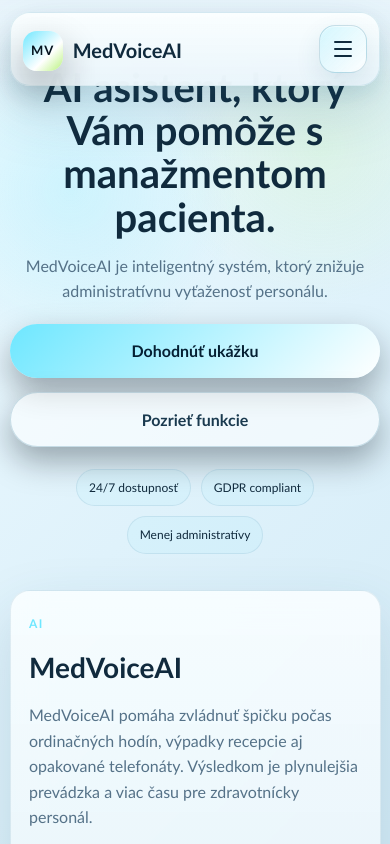
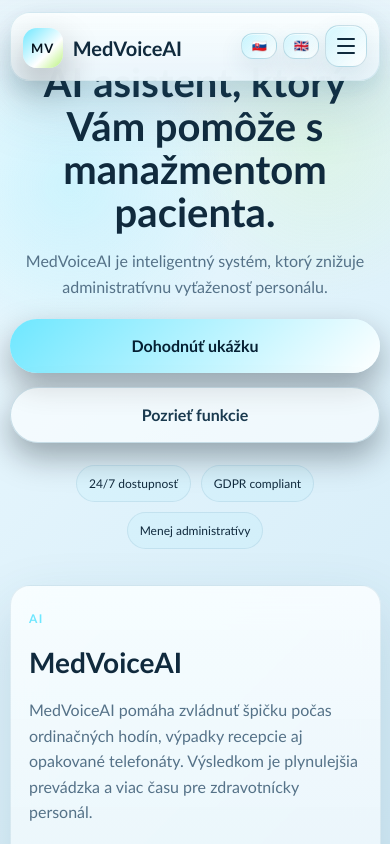
Before and after one commit to MRKS1/med-voice, a React (Vite) app: page / in a window 390 px wide. Shown: the top 844 px of the page. Built offline with nearby package versions, Linux system fonts and the light colour scheme.

Commit message:
Compact mobile header controls

```diff
--- a/public/style.css
+++ b/public/style.css
@@ -136,6 +136,13 @@
   display: flex;
   align-items: center;
   gap: 18px;
+}
+
+.nav-controls {
+  display: flex;
+  align-items: center;
+  gap: 10px;
+  margin-left: auto;
 }
 
 nav ul {
@@ -847,6 +854,11 @@
     justify-content: center;
   }
 
+  .nav-controls {
+    width: 100%;
+    justify-content: center;
+  }
+
   .brand {
     width: 100%;
     justify-content: center;
@@ -888,11 +900,6 @@
   .language-switcher a {
     font-size: 14px;
     padding: 9px 12px;
-  }
-
-  .language-switcher {
-    width: 100%;
-    justify-content: center;
   }
 
   .hero {
@@ -1002,7 +1009,7 @@
   }
 }
 
-@media (max-width: 760px) {
+@media (max-width: 900px) {
   header {
     padding-top: 12px;
   }
@@ -1040,15 +1047,24 @@
     flex: 0 0 auto;
   }
 
+  .nav-controls {
+    position: absolute;
+    top: 0;
+    right: 0;
+    width: auto;
+    justify-content: flex-end;
+    gap: 8px;
+  }
+
   .nav-right {
     display: none;
     width: 100%;
     flex: 1 1 100%;
     flex-direction: column;
     align-items: stretch;
-    gap: 12px;
-    padding-top: 14px;
-    margin-top: 2px;
+    gap: 10px;
+    padding-top: 12px;
+    margin-top: 10px;
     border-top: 1px solid rgba(58, 126, 156, 0.12);
   }
 
@@ -1078,16 +1094,17 @@
     border: 1px solid rgba(58, 126, 156, 0.12);
   }
 
-  .language-switcher {
-    width: 100%;
-    justify-content: stretch;
-    gap: 8px;
+  .language-switcher a {
+    min-width: 40px;
+    justify-content: center;
+    padding: 7px 8px;
+    font-size: 12px;
+    line-height: 1;
+    border-radius: 12px;
   }
 
-  .language-switcher a {
-    flex: 1 1 0;
-    justify-content: center;
-    padding: 11px 12px;
+  .language-switcher a span {
+    display: none;
   }
 }
 
@@ -1109,9 +1126,23 @@
     display: none;
   }
 
+  .nav-controls {
+    gap: 6px;
+  }
+
+  .menu-toggle {
+    width: 42px;
+    height: 42px;
+    border-radius: 14px;
+  }
+
   .language-switcher {
-    flex-direction: column;
-    align-items: stretch;
+    gap: 6px;
+  }
+
+  .language-switcher a {
+    min-width: 36px;
+    padding: 6px 7px;
   }
 
   .hero {
--- a/src/App.jsx
+++ b/src/App.jsx
@@ -69,6 +69,12 @@
               </AppLink>
             </h1>
 
+            <div className="nav-controls">
+              <div className="language-switcher" aria-label="Language switcher">
+                <AppLink href={switcher.sk} className={locale === 'sk' ? 'active' : ''} onNavigate={handleNavigate}>🇸🇰 <span>SK</span></AppLink>
+                <AppLink href={switcher.en} className={locale === 'en' ? 'active' : ''} onNavigate={handleNavigate}>🇬🇧 <span>EN</span></AppLink>
+              </div>
+
               <button
                 type="button"
                 className={`menu-toggle ${isMenuOpen ? 'is-open' : ''}`}
@@ -81,6 +87,7 @@
                 <span />
                 <span />
               </button>
+            </div>
 
             <div className={`nav-right ${isMenuOpen ? 'is-open' : ''}`} id="site-navigation">
               <ul>
@@ -90,10 +97,6 @@
                 <li><AppLink href={routes.contact} onNavigate={handleNavigate}>{nav.contact}</AppLink></li>
                 <li><AppLink href={routes.appointment} className="nav-cta" onNavigate={handleNavigate}>{nav.appointment}</AppLink></li>
               </ul>
-              <div className="language-switcher" aria-label="Language switcher">
-                <AppLink href={switcher.sk} className={locale === 'sk' ? 'active' : ''} onNavigate={handleNavigate}>🇸🇰 <span>SK</span></AppLink>
-                <AppLink href={switcher.en} className={locale === 'en' ? 'active' : ''} onNavigate={handleNavigate}>🇬🇧 <span>EN</span></AppLink>
-              </div>
             </div>
           </nav>
         </div>
```
Also changed, not shown: 2 other files (tests, documents, lock files or other folders). Lines whose indentation alone changed are shown as unchanged.
